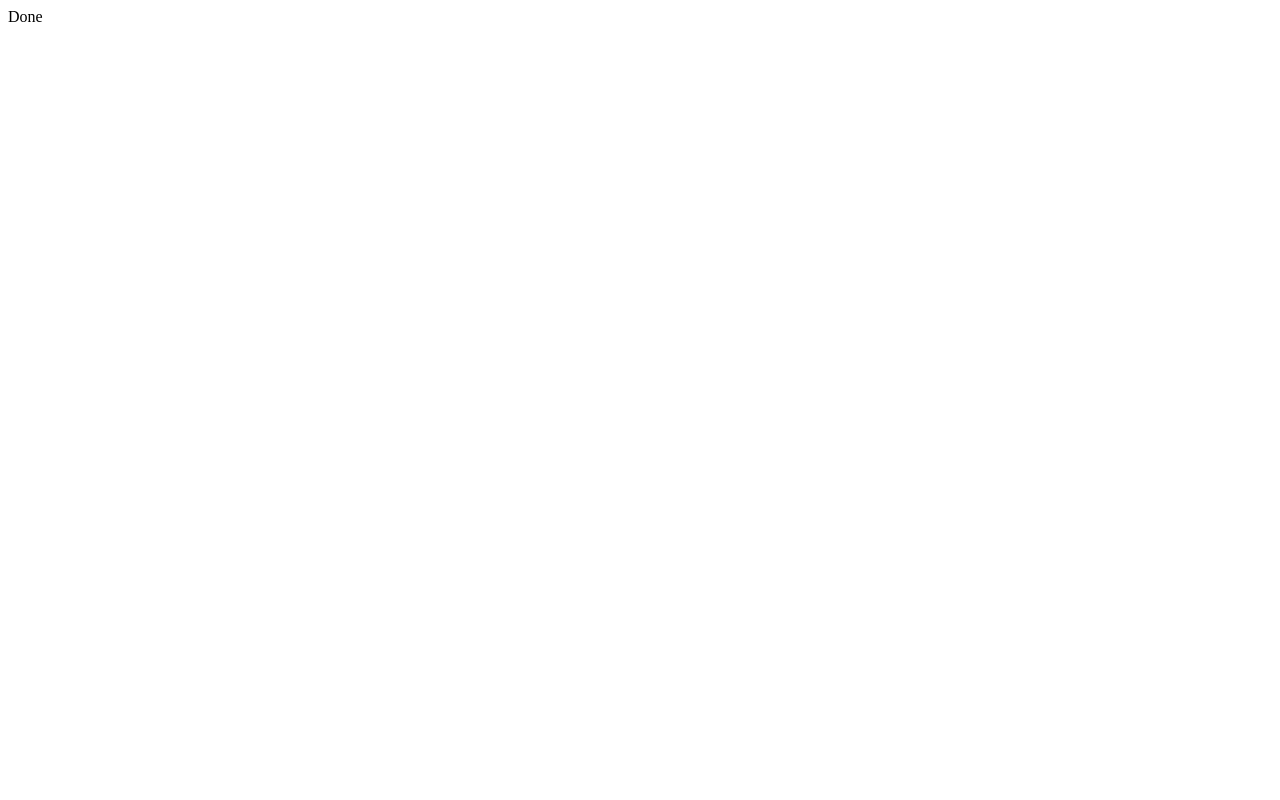
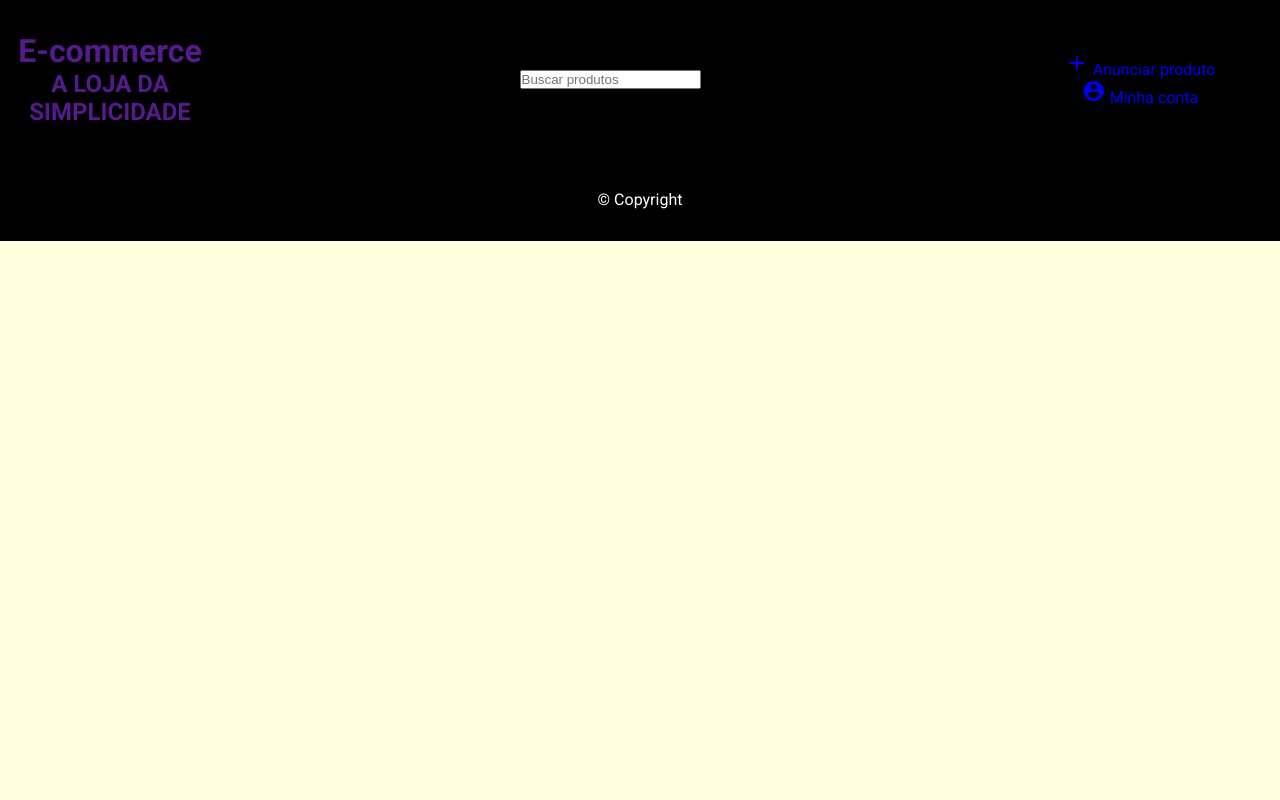
Before and after one commit to edu-rm/e-commerce, a Node server app: page / in a window 1280 px wide. Before the commit the page is almost empty. Run offline with Node 20, Linux system fonts and the light colour scheme.

Commit message:
Basic header and footer structure created

```diff
--- a/public/style.css
+++ b/public/style.css
@@ -0,0 +1,38 @@
+@import url('https://fonts.googleapis.com/css?family=Roboto:300,400,500,700,900&display=swap');
+*{
+  margin: 0;
+  padding: 0;
+  text-decoration: none;
+  list-style-type: none;
+  box-sizing: border-box;
+}
+
+html,body{
+  min-height: 100%;
+}
+
+body{
+  font-family: 'Roboto', 'sans-serif';
+  background-color: #FFFFE0;
+}
+
+header, footer{
+  background-color: black;
+  color: white;
+
+  width: 100%;
+  padding: 32px 0;
+
+  text-align: center;
+}
+
+header div.container{
+  display: grid;
+  grid-template-columns: 220px auto 280px;
+  align-items:center;
+  grid-gap: 24px;
+}
+
+header div.container a{
+  justify-self: start;
+}
--- a/src/app/views/layout.njk
+++ b/src/app/views/layout.njk
@@ -2,14 +2,16 @@
 <html lang="en">
 <head>
     <meta charset="UTF-8">
-    <title>Gym manager</title>
+    <title>E-commerce</title>
     <link rel="stylesheet" href="/style.css">
+    <link href="https://fonts.googleapis.com/icon?family=Material+Icons" rel="stylesheet">
+
 
 </head>
 <body>
+    {% include 'parts/header.njk'%}
 
 
-
-    <script src="/script.js"></script>
+    {% include 'parts/footer.njk'%}
 </body>
 </html>
--- /dev/null
+++ b/src/app/views/parts/footer.njk
@@ -0,0 +1,2 @@
+<footer>© Copyright</footer>
+<script src="/script.js"></script>
--- /dev/null
+++ b/src/app/views/parts/header.njk
@@ -0,0 +1,43 @@
+<header>
+
+  <div class="container">
+    <a href="">
+      <div class="logo">
+        <h1>E-commerce</h1>
+        <h2>A LOJA DA SIMPLICIDADE</h2>
+      </div>
+    </a>
+
+    <form class="search" action="/products/search" method="GET">
+      <input
+        name="filter"
+        type="text"
+        placeholder="Buscar produtos"
+        {% if search.term %}
+        value="{{ search.term }}"
+        {% endif%}
+        >
+    </form>
+    <nav class="primary">
+      <ul>
+
+        <li>
+          <a href="/ads/create">
+            <i class="material-icons">add</i>
+            Anunciar produto
+          </a>
+        </li>
+
+        <li>
+          <a href="/ads/accounts">
+            <i class="material-icons">account_circle</i>
+            Minha conta
+          </a>
+        </li>
+
+      </ul>
+    </nav>
+
+  </div>
+
+</header>
--- a/src/routes.js
+++ b/src/routes.js
@@ -2,7 +2,7 @@ const express = require("express")
 const routes = express.Router() /* Variavel resposavel pelas rotas */
 
 routes.get('/', function(req,res){
-  res.send("Done")
+  res.render("layout.njk")
 })
 
 
```
Also changed, not shown: 1 other file.
